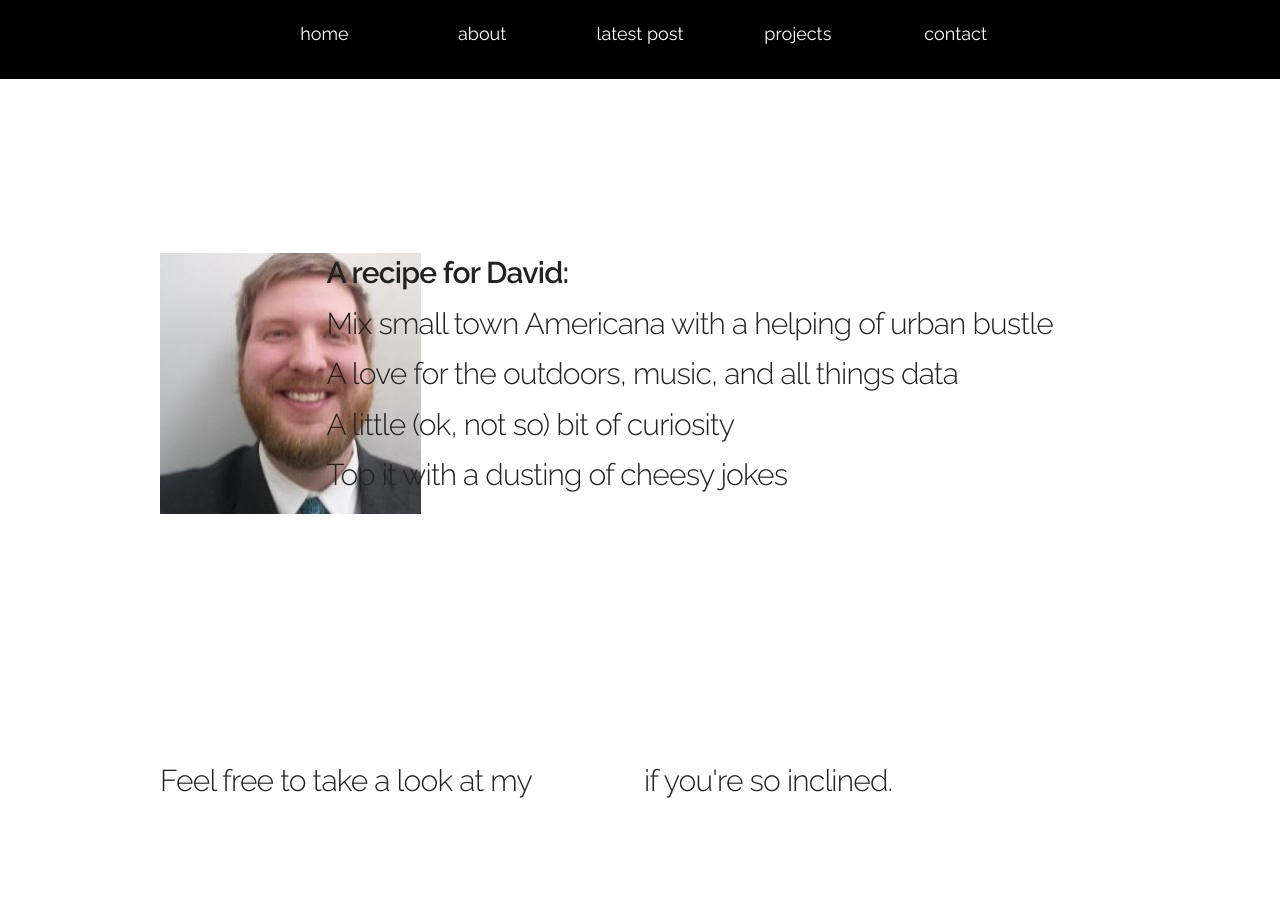
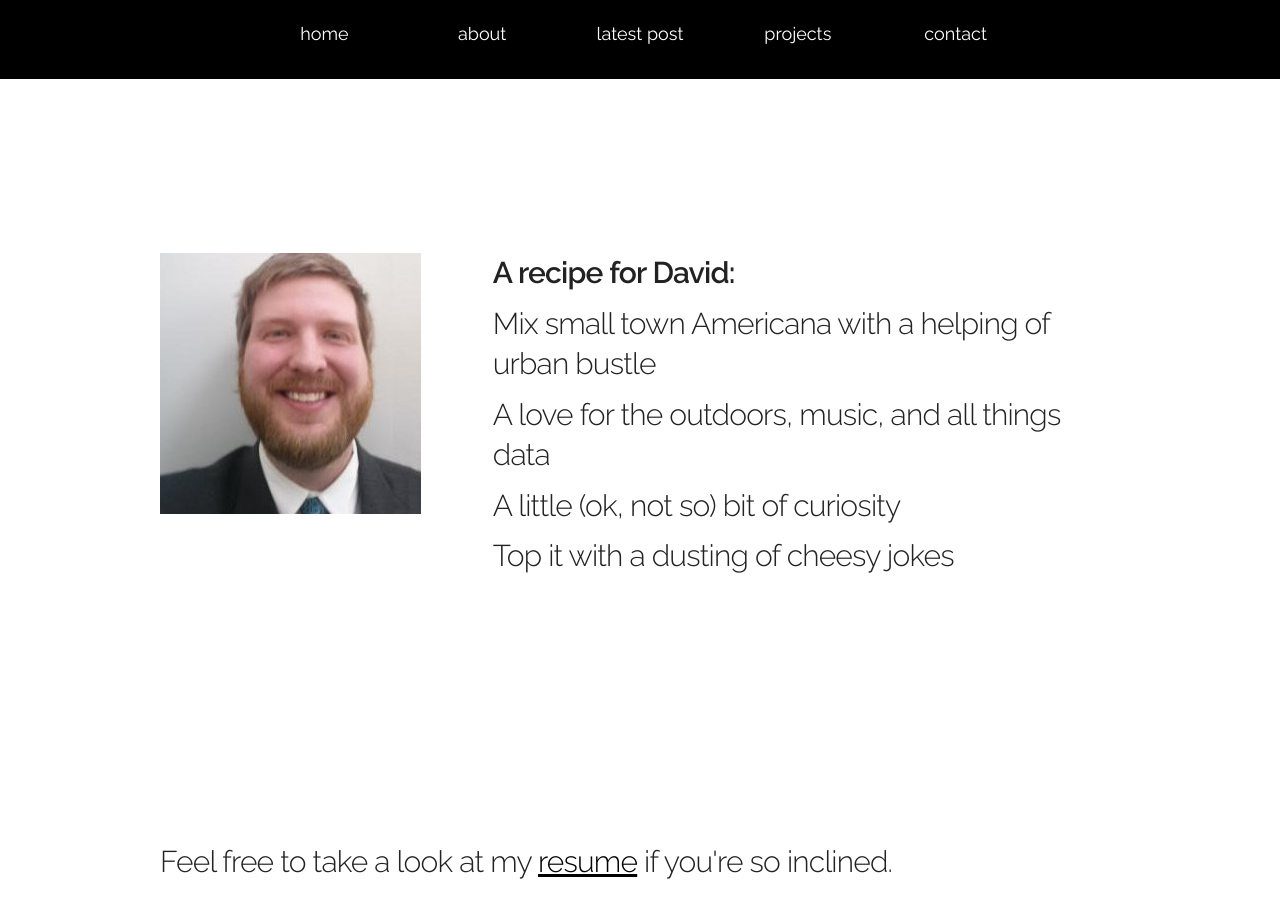
Before and after one commit to drsaeva/drsaeva.github.io, a Jekyll site: the page built from index.html, in a window 1280 px wide and 900 px high, scrolled down 891 px. Built offline with Jekyll 4.4.1, drawn with Linux system fonts in a browser that asks for light colours; nearby versions of some CDN libraries; comment, search, counter and statistics services are not loaded.

Commit message:
Update main.html

```diff
--- a/_layouts/main.html
+++ b/_layouts/main.html
@@ -68,10 +68,10 @@
       <h1>about me</h1>
     </div>
     <div class="container">
-      <div class="two columns" style="margin-top: 25%; margin-bottom: 25%">
+      <div class="four columns" style="margin-top: 25%; margin-bottom: 25%">
         <img src="/img/selfie.jpg">
       </div>
-      <div class="ten columns" style="margin-top: 25%; margin-bottom: 25%">
+      <div class="eight columns" style="margin-top: 25%; margin-bottom: 25%">
         <h4>
           <ul>
             <li style="font-weight: bold;">A recipe for David:</li>
@@ -83,7 +83,7 @@
         </h4>
       </div>
       <div class="twelve columns">
-        <h4>Feel free to take a look at my <a href="/resume.pdf">resume</a> if you're so inclined.</h4>
+        <h4>Feel free to take a look at my <a href="/resume.pdf" style="color:black;">resume</a> if you're so inclined.</h4>
       </div>
     </div>
   </section>
@@ -99,10 +99,8 @@
   <section id="projects" class="section">
     <div class="container">
       <div class="section-heading"><h1>projects</h1></div>
-      <div class="four columns">
-        <h4>Here are some of the projects I've worked on.</h4>
-      </div>
-      <div class="eight columns">
+      <div>
+      <h4>Here are some of the projects I've worked on.</h4>
       <ul id="hexGrid">
         <li class="hex">
           <a class="hexIn" id="utr" href="https://github.com/drsaeva/utr-analysis">
```
